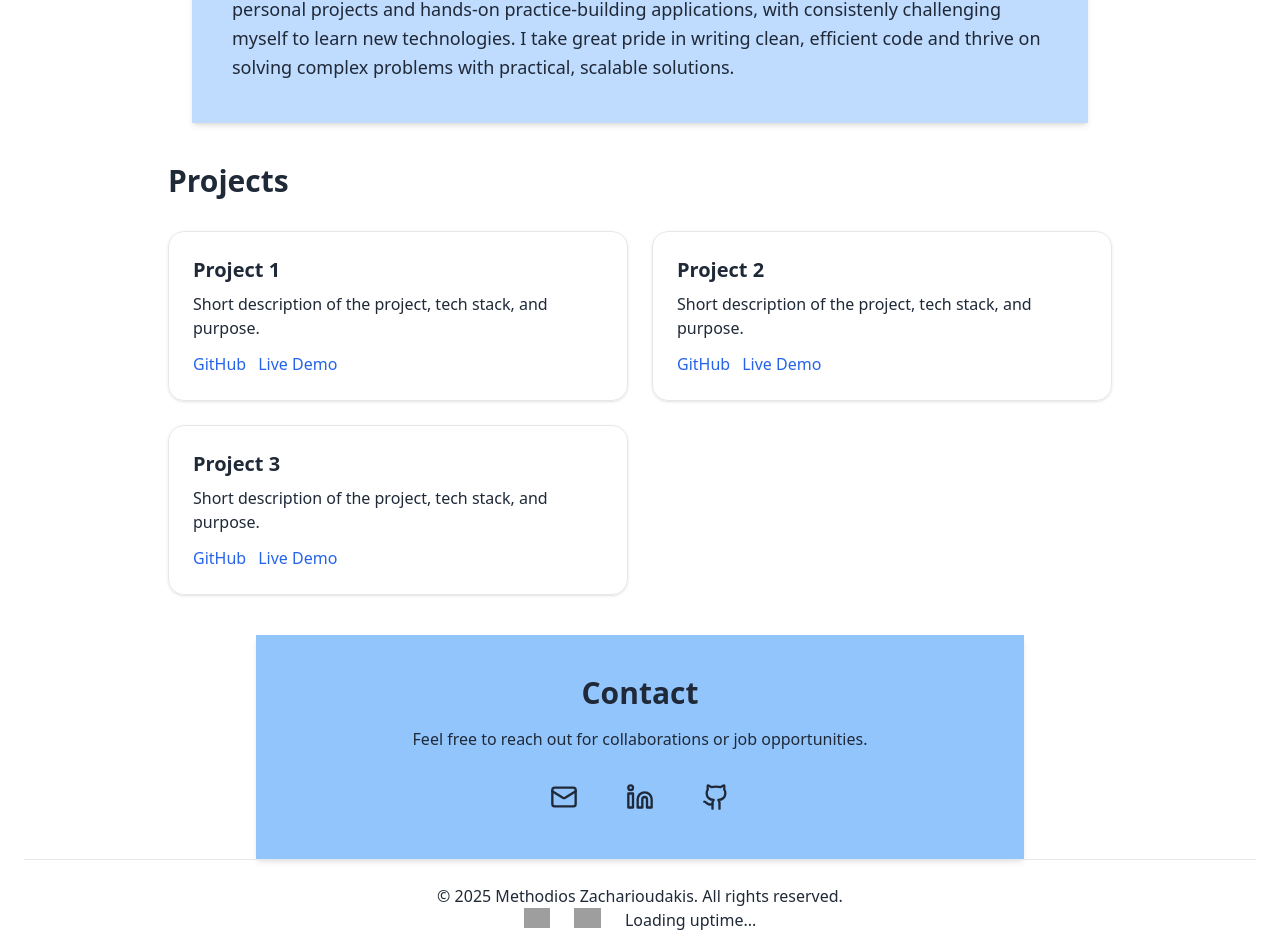
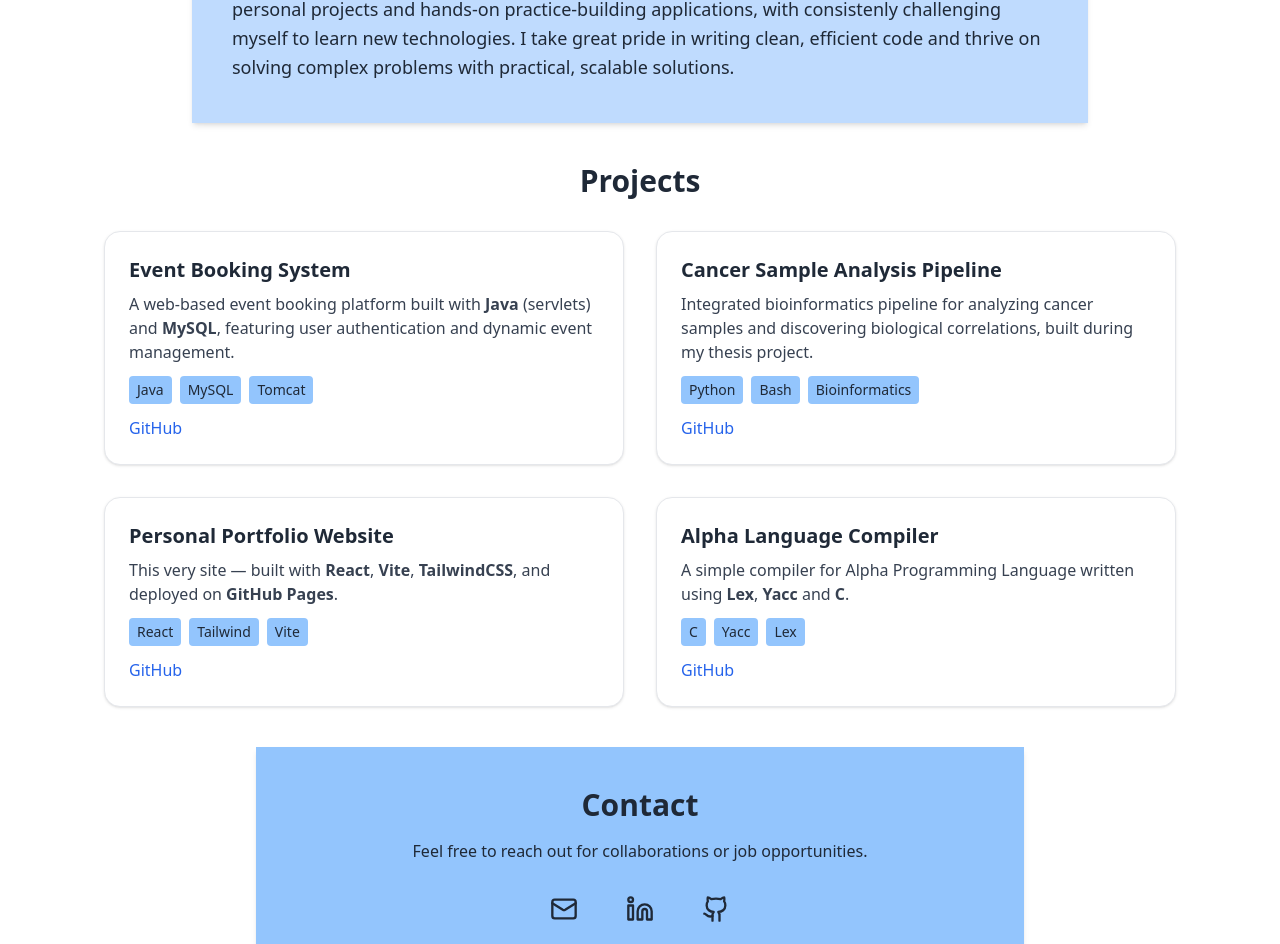
Before and after one commit to MethodiosZ/mywebsite, a React (Vite) app: page / in a window 1280 px wide. Shown: the part 1177-2121 px from the top of the page. Built offline with nearby package versions, Linux system fonts and the light colour scheme; no server answers; grey boxes are pictures that could not be loaded.

Commit message:
updated projects section

```diff
--- a/src/App.jsx
+++ b/src/App.jsx
@@ -152,7 +152,7 @@ export default function App() {
 
 	    {/* About Section */}
 	    <section id="about" className="max-w-4xl mx-auto p-10 shadow-md bg-blue-200 dark:bg-gray-700 relative z-10">
-		<h3 className="text-3xl font-bold mb-4">About Me</h3>
+		<h3 className="text-3xl font-bold mb-4 text-center">About Me</h3>
 		<p className="text-lg leading-relaxed">
 		    I'm a recent Computer Science graduate with deep passion for programming
 		    and continuous learning. During my studies I developed a solid foundation
@@ -165,23 +165,95 @@ export default function App() {
 	    </section>
 
 	    {/* Projects Section */}
-	    <section id="projects" className="max-w-5xl mx-auto p-10 relative z-10">
-		<h3 className="text-3xl font-bold mb-8">Projects</h3>
-		<div className="grid md:grid-cols-2 gap-6">
-		    {[1, 2, 3].map((project) => (
-			<motion.div
-			    key={project}
-			    whileHover={{ scale: 1.05 }}
-			    className="p-6 border rounded-2xl shadow hover:shadow-lg transition"
-			>
-			    <h4 className="text-xl font-semibold mb-2">Project {project}</h4>
-			    <p className="mb-3">Short description of the project, tech stack, and purpose.</p>
-			    <div className="flex space-x-3">
-				<a href="#" className="text-blue-600 hover:underline">GitHub</a>
-				<a href="#" className="text-blue-600 hover:underline">Live Demo</a>
-			    </div>
-			</motion.div>
-		    ))}
+	    <section id="projects" className="max-w-6xl mx-auto p-10 relative z-10">
+		<h3 className="text-3xl font-bold mb-8 text-center">Projects</h3>
+		<div className="grid md:grid-cols-2 gap-8">
+
+		    {/* Project 1 */}
+		    <motion.div
+			whileHover={{ scale: 1.03 }}
+			className="p-6 bg-white dark:bg-gray-800 border rounded-2xl shadow hover:shadow-xl transition"
+		    >
+			<h4 className="text-xl font-semibold mb-2">Event Booking System</h4>
+			<p className="mb-3 text-gray-700 dark:text-gray-300">
+			    A web-based event booking platform built with <strong>Java</strong> (servlets) and <strong>MySQL</strong>,
+			    featuring user authentication and dynamic event management.
+			</p>
+			<div className="flex flex-wrap gap-2 mb-3">
+			    <span className="px-2 py-1 text-sm bg-blue-300 dark:bg-gray-700 rounded">Java</span>
+			    <span className="px-2 py-1 text-sm bg-blue-300 dark:bg-gray-700 rounded">MySQL</span>
+			    <span className="px-2 py-1 text-sm bg-blue-300 dark:bg-gray-700 rounded">Tomcat</span>
+			</div>
+			<div className="flex space-x-3">
+			    <a href="https://github.com/MethodiosZ/EventManager" target="_blank" rel="noopener noreferrer" className="text-blue-600 hover:underline">
+				GitHub
+			    </a>
+			</div>
+		    </motion.div>
+
+		    {/* Project 2 */}
+		    <motion.div
+			whileHover={{ scale: 1.03 }}
+			className="p-6 bg-white dark:bg-gray-800 border rounded-2xl shadow hover:shadow-xl transition"
+		    >
+			<h4 className="text-xl font-semibold mb-2">Cancer Sample Analysis Pipeline</h4>
+			<p className="mb-3 text-gray-700 dark:text-gray-300">
+			    Integrated bioinformatics pipeline for analyzing cancer samples and discovering biological correlations,
+			    built during my thesis project.
+			</p>
+			<div className="flex flex-wrap gap-2 mb-3">
+			    <span className="px-2 py-1 text-sm bg-blue-300 dark:bg-gray-700 rounded">Python</span>
+			    <span className="px-2 py-1 text-sm bg-blue-300 dark:bg-gray-700 rounded">Bash</span>
+			    <span className="px-2 py-1 text-sm bg-blue-300 dark:bg-gray-700 rounded">Bioinformatics</span>
+			</div>
+			<div className="flex space-x-3">
+			    <a href="https://github.com/MethodiosZ/ExomeTumorClustering" target="_blank" rel="noopener noreferrer" className="text-blue-600 hover:underline">
+				GitHub
+			    </a>
+			</div>
+		    </motion.div>
+
+		    {/* Project 3 */}
+		    <motion.div
+			whileHover={{ scale: 1.03 }}
+			className="p-6 bg-white dark:bg-gray-800 border rounded-2xl shadow hover:shadow-xl transition"
+		    >
+			<h4 className="text-xl font-semibold mb-2">Personal Portfolio Website</h4>
+			<p className="mb-3 text-gray-700 dark:text-gray-300">
+			    This very site — built with <strong>React</strong>, <strong>Vite</strong>, <strong>TailwindCSS</strong>, and deployed on <strong>GitHub Pages</strong>.
+			</p>
+			<div className="flex flex-wrap gap-2 mb-3">
+			    <span className="px-2 py-1 text-sm bg-blue-300 dark:bg-gray-700 rounded">React</span>
+			    <span className="px-2 py-1 text-sm bg-blue-300 dark:bg-gray-700 rounded">Tailwind</span>
+			    <span className="px-2 py-1 text-sm bg-blue-300 dark:bg-gray-700 rounded">Vite</span>
+			</div>
+			<div className="flex space-x-3">
+			    <a href="https://github.com/MethodiosZ/mywebsite" target="_blank" rel="noopener noreferrer" className="text-blue-600 hover:underline">
+				GitHub
+			    </a>
+			</div>
+		    </motion.div>
+
+		    {/* Project 4 */}
+		    <motion.div
+			whileHover={{ scale: 1.03 }}
+			className="p-6 bg-white dark:bg-gray-800 border rounded-2xl shadow hover:shadow-xl transition"
+		    >
+			<h4 className="text-xl font-semibold mb-2">Alpha Language Compiler</h4>
+			<p className="mb-3 text-gray-700 dark:text-gray-300">
+			    A simple compiler for Alpha Programming Language written using <strong>Lex</strong>, <strong>Yacc</strong> and <strong>C</strong>.
+			</p>
+			<div className="flex flex-wrap gap-2 mb-3">
+			    <span className="px-2 py-1 text-sm bg-blue-300 dark:bg-gray-700 rounded">C</span>
+			    <span className="px-2 py-1 text-sm bg-blue-300 dark:bg-gray-700 rounded">Yacc</span>
+			    <span className="px-2 py-1 text-sm bg-blue-300 dark:bg-gray-700 rounded">Lex</span>
+			</div>
+			<div className="flex space-x-3">
+			    <a href="https://github.com/MethodiosZ/AlphaLanguageCompiler" target="_blank" rel="noopener noreferrer" className="text-blue-600 hover:underline">
+				GitHub
+			    </a>
+			</div>
+		    </motion.div>
 		</div>
 	    </section>
 
```
